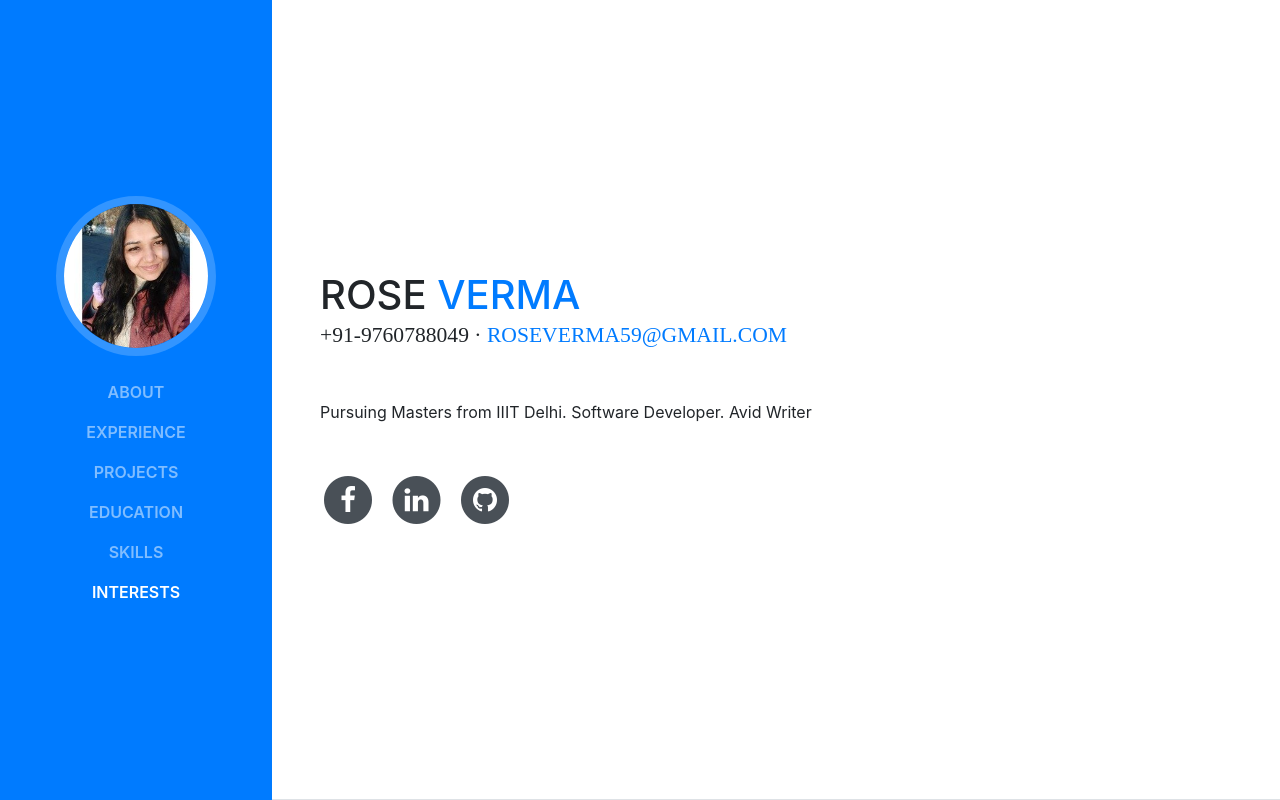
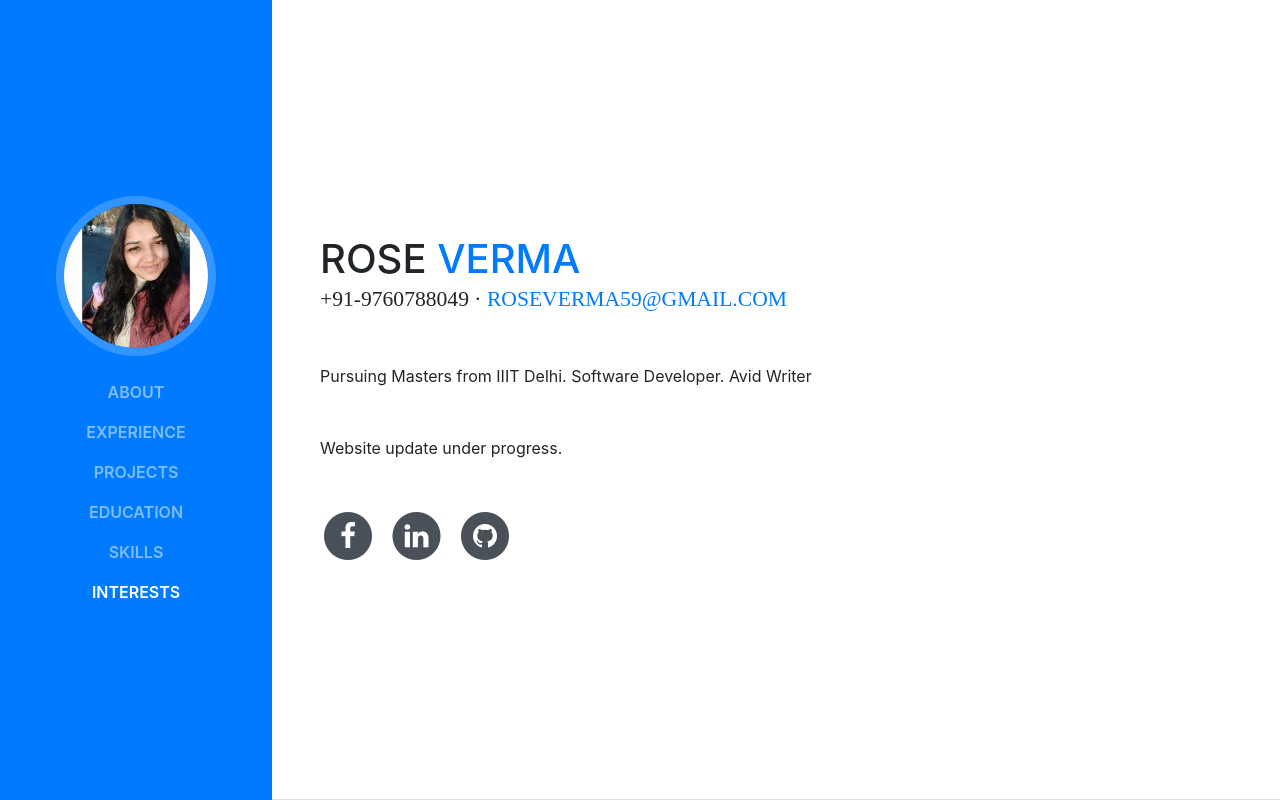
Before and after one commit to rose-verma/rose-verma.github.io, a website with bundled scripts: page index.html in a window 1280 px wide. Shown: the top 800 px of the page. Built offline with nearby package versions, Linux system fonts and the light colour scheme; a web font is replaced by a local one.

Commit message:
Update index.html

```diff
--- a/index.html
+++ b/index.html
@@ -73,6 +73,8 @@
 	    <a href="mailto:roseverma59@gmail.com">roseverma59@gmail.com </a>
           </div>
           <p class="mb-5">Pursuing Masters from IIIT Delhi. Software Developer. Avid Writer</p>
+
+		<p class="mb-5">Website update under progress.</p>
           <ul class="list-inline list-social-icons mb-0">
             <li class="list-inline-item">
               <a href="https://www.facebook.com/iimisskireii" target="_blank">
```
